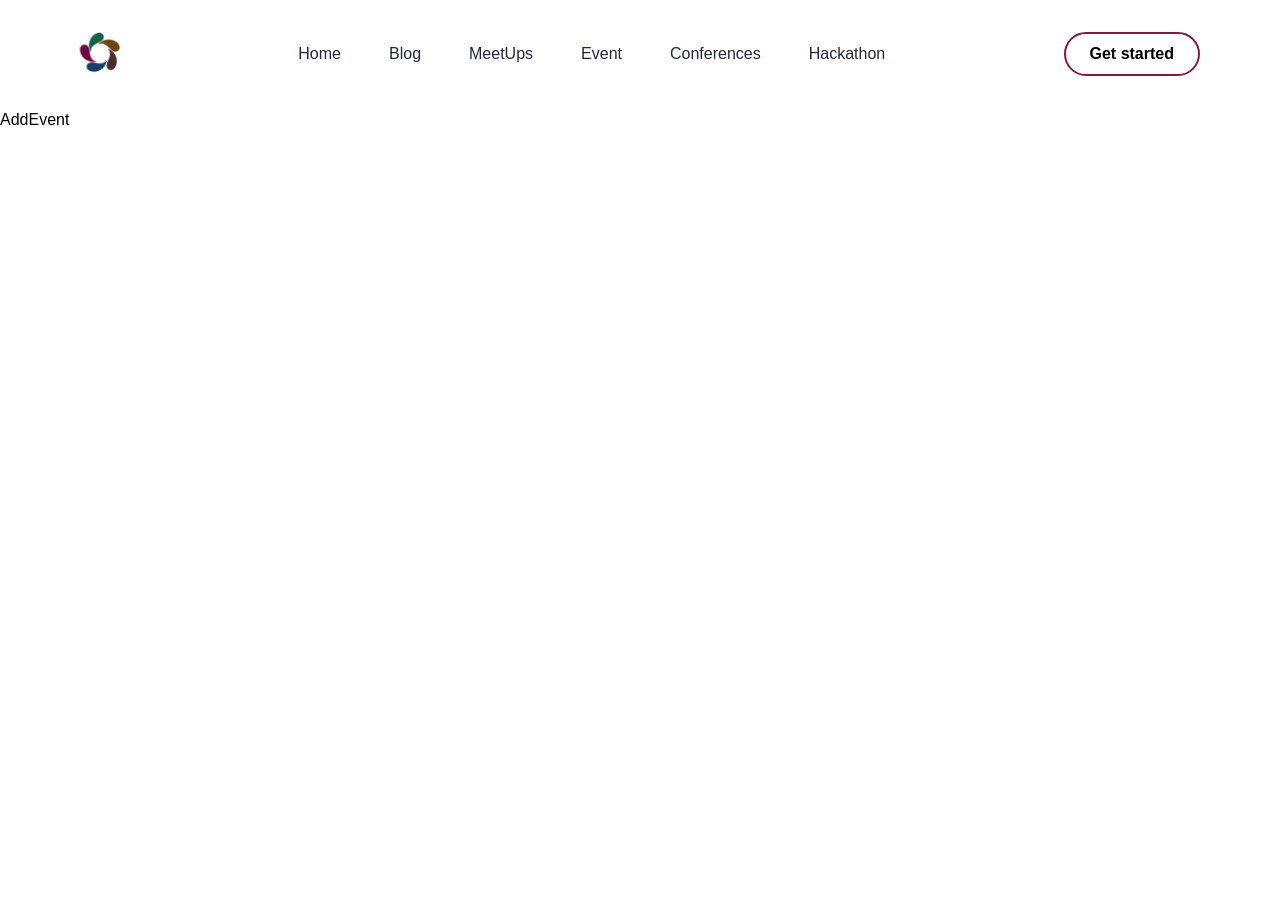
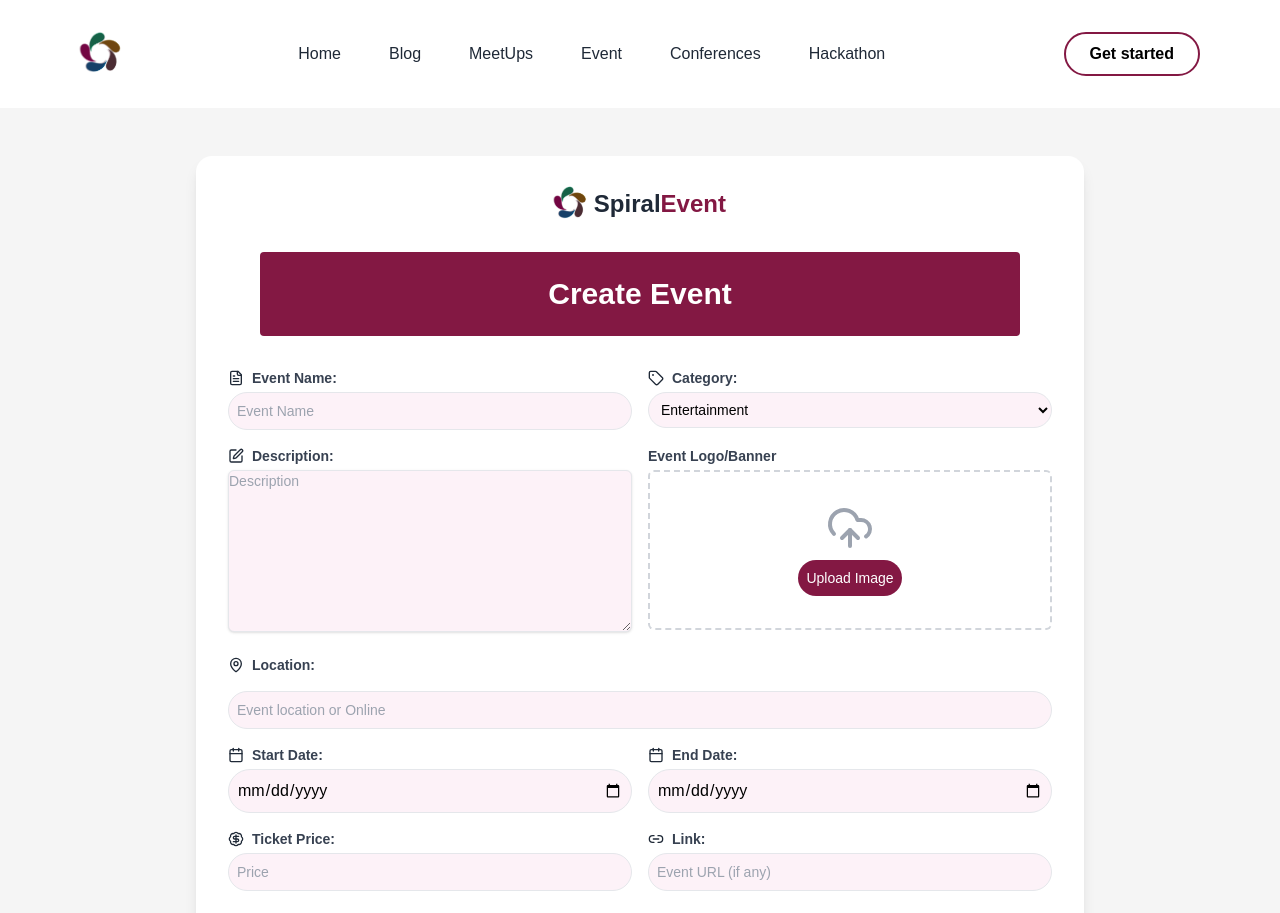
Before and after one commit to Anonymous-nerds/spiralevent-app, a React (Vite) app: page /addEvent in a window 1280 px wide. Shown: the top 913 px of the page. Before the commit the page ends 800 px from the top, so only its background shows below. Built offline with nearby package versions, Linux system fonts and the light colour scheme.

Commit message:
add event page modified

```diff
--- a/src/components/ui/Nav.jsx
+++ b/src/components/ui/Nav.jsx
@@ -9,7 +9,7 @@ const Nav = () => {
   const [open, setOpen] = React.useState(false);
   return (
     <>
-      <nav>
+      <nav className="shadow-lg">
         <div className="container flex justify-between items-center py-8">
           {/* Logo Section */}
           <div className="text-2xl flex items-center gap-2 font-bold uppercase">
--- a/src/pages/AddEvent/AddEvent.jsx
+++ b/src/pages/AddEvent/AddEvent.jsx
@@ -1,11 +1,179 @@
-import React from "react";
+import React, {useState} from "react";
 import Nav from "../../components/ui/Nav.jsx";
+import { Link } from "react-router-dom";
+import logo from "../../assets/spiraleE4.png"
+import { Image, MapPin, Edit, FileText, Tag, CloudUploadIcon, Calendar, BadgeDollarSign,Link2 } from "lucide-react";
 
 const AddEvent = () => {
   return (
     <div>
       <Nav />
-      AddEvent
+      <div>
+        <div className="sm:w-1/2 relative lg:w-full p-6 md:p-12 bg-neutral-100 flex items-center justify-center">
+          <form className=" lg:w-3/4 mx-auto bg-white rounded-2xl shadow-lg p-8">
+            <h3 className="text-2xl md:text-2xl font-bold flex justify-center gap-2 text-gray-800 mb-4">
+              <img src={logo} alt="" className=" App-logo h-8" />
+              <span>
+                Spiral
+                <span className="text-pink-900">Event</span>
+              </span>
+            </h3>
+
+
+            <div className=" ">
+            <h2 className="lg:text-3xl md:text-3xl sm:text-2xl font-bold m-8 text-white flex justify-center bg-pink-900 p-6 rounded">
+              Create Event
+              </h2>
+            </div>
+
+            <div className="space-y-4">
+              <div className="grid md:grid-cols-2 gap-4">
+                <div>
+                  <label className="text-sm text-gray-700 font-semibold flex items-center mb-1">
+                    <FileText className="w-4 h-5 text-gray-800 mr-2 flex items-center" />
+                    Event Name:
+                  </label>
+                  <input
+                    type="text"
+                    placeholder="Event Name"
+                    className="w-full text-sm border bg-pink-50  rounded-3xl p-2 focus:ring-1 focus:ring-pink-900 focus:outline-none"
+                  />
+                </div>
+                <div>
+                  <label className="text-sm text-gray-700 font-semibold mb-1 flex items-center ">
+                    <Tag className="w-4 h-5 text-gray-800 mr-2 flex items-center" />
+                    Category:
+                  </label>
+                  <select
+                    className="w-full border bg-pink-50  rounded-3xl p-2 text-sm focus:ring-1 focus:ring-pink-900 focus:outline-none"
+                    placeholder="Category"
+                  >
+                    <option value="" disabled>
+                      Category
+                    </option>
+                    <option className="text-pink-900" value="">
+                      Entertainment
+                    </option>
+                    <option className="text-pink-900" value="">
+                      Business
+                    </option>
+                    <option className="text-pink-900" value="">
+                      Social
+                    </option>
+                  </select>
+                </div>
+              </div>
+
+              <div className="grid md:grid-cols-2 gap-4">
+                <div>
+                  <label className="text-sm text-gray-700 font-semibold mb-1 flex items-center">
+                    <Edit className="w-4 h-5 text-gray-800 mr-2 flex items-center" />
+                    Description:
+                  </label>
+                  <textarea
+                    placeholder="Description"
+                    rows="8"
+                    className="w-full rounded-md border bg-pink-50 shadow focus:ring-1 focus:ring-pink-900 focus:outline-none sm:text-sm"
+                  ></textarea>
+                </div>
+
+                {/* Image Upload */}
+                <div>
+                  <label className="text-sm text-gray-700 font-semibold mb-1 flex items-center">
+                    Event Logo/Banner
+                  </label>
+
+                  <div className="mt-1 w-full flex justify-center border-2 border-dashed border-gray-300 rounded-md p-8">
+                    <div className="relative mb-6 flex justify-center  ">
+                      <CloudUploadIcon className="absolute left-3 w-20 h-12 mb-12 justify-center text-gray-400 pointer-events-none" />
+                    </div>
+
+                    <button
+                      type="button"
+                      onclick="document.getElementById('imageUpload').click()"
+                      className="text-white text-sm bg-pink-900 mt-14 space-y-4 rounded-full hover:bg-pink-700 hover:scale-105 p-2"
+                    >
+                      Upload Image
+                    </button>
+                  </div>
+                </div>
+              </div>
+
+              <label className="text-sm text-gray-700 font-semibold flex items-center">
+                <MapPin className="w-4 h-5 text-gray-800 mr-2 flex items-center" />
+                Location:
+              </label>
+              <input
+                placeholder="Event location or Online"
+                className=" text-sm w-full border bg-pink-50 rounded-3xl p-2 focus:ring-1 focus:ring-pink-900 focus:outline-none"
+              />
+
+              <div className="grid md:grid-cols-2 gap-4">
+                <div>
+                  <label className="text-sm text-gray-700 font-semibold flex items-center mb-1">
+                    <Calendar className="w-4 h-5 text-gray-800 mr-2 flex items-center" />
+                    Start Date:
+                  </label>
+                  <input
+                    type="date"
+                    name="date"
+                    className="w-full border rounded-3xl bg-pink-50 p-2 focus:ring-1 focus:ring-pink-900 focus:outline-none"
+                  />
+                </div>
+                <div>
+                  <label className="text-sm text-gray-700 font-semibold mb-1 flex items-center">
+                    <Calendar className="w-4 h-5 text-gray-800 mr-2 flex items-center" />
+                    End Date:
+                  </label>
+                  <input
+                    type="date"
+                    name="date"
+                    className="w-full border rounded-3xl bg-pink-50 p-2 focus:ring-1 focus:ring-pink-900 focus:outline-none"
+                  />
+                </div>
+              </div>
+
+              <div className="grid md:grid-cols-2 gap-4">
+                <div>
+                  <label className="text-sm text-gray-700 font-semibold flex items-center mb-1">
+                    <BadgeDollarSign className="w-4 h-5 text-gray-800 mr-2 flex items-center" />
+                    Ticket Price:
+                  </label>
+                  <input
+                    className="w-full border text-sm rounded-3xl bg-pink-50 p-2 focus:ring-1 focus:ring-pink-900 focus:outline-none"
+                    placeholder="Price"
+                  />
+
+                </div>
+                <div>
+                  <label className="text-sm text-gray-700 font-semibold mb-1 flex items-center">
+                    <Link2 className="w-4 h-5 text-gray-800 mr-2 flex items-center" />
+                    Link:
+                  </label>
+                  <input
+                    className="w-full border text-sm rounded-3xl bg-pink-50 p-2 focus:ring-1 focus:ring-pink-900 focus:outline-none"
+                    placeholder="Event URL (if any)"
+                  />
+
+                </div>
+              </div>
+            </div>
+
+            <button
+              type="submit"
+              className="w-1/3 text-sm mx-auto mt-6 bg-pink-900 text-white py-3 rounded-lg flex justify-center hover:bg-pink-700 hover:scale-105 shadow-lg transition-transform duration-300"
+            >
+              Create Event
+            </button>
+            <p className="text-sm text-gray-600 flex gap-2 justify-center mt-4">
+              Don't have Event Logo/Banner?{" "}
+              <Link to="/login" className="text-pink-900 underline">
+                Create one
+              </Link>
+            </p>
+          </form>
+        </div>
+      </div>
     </div>
   );
 };
```
Also changed, not shown: src/pages/EditEvent/EditEvent.jsx (line endings or trailing spaces).
